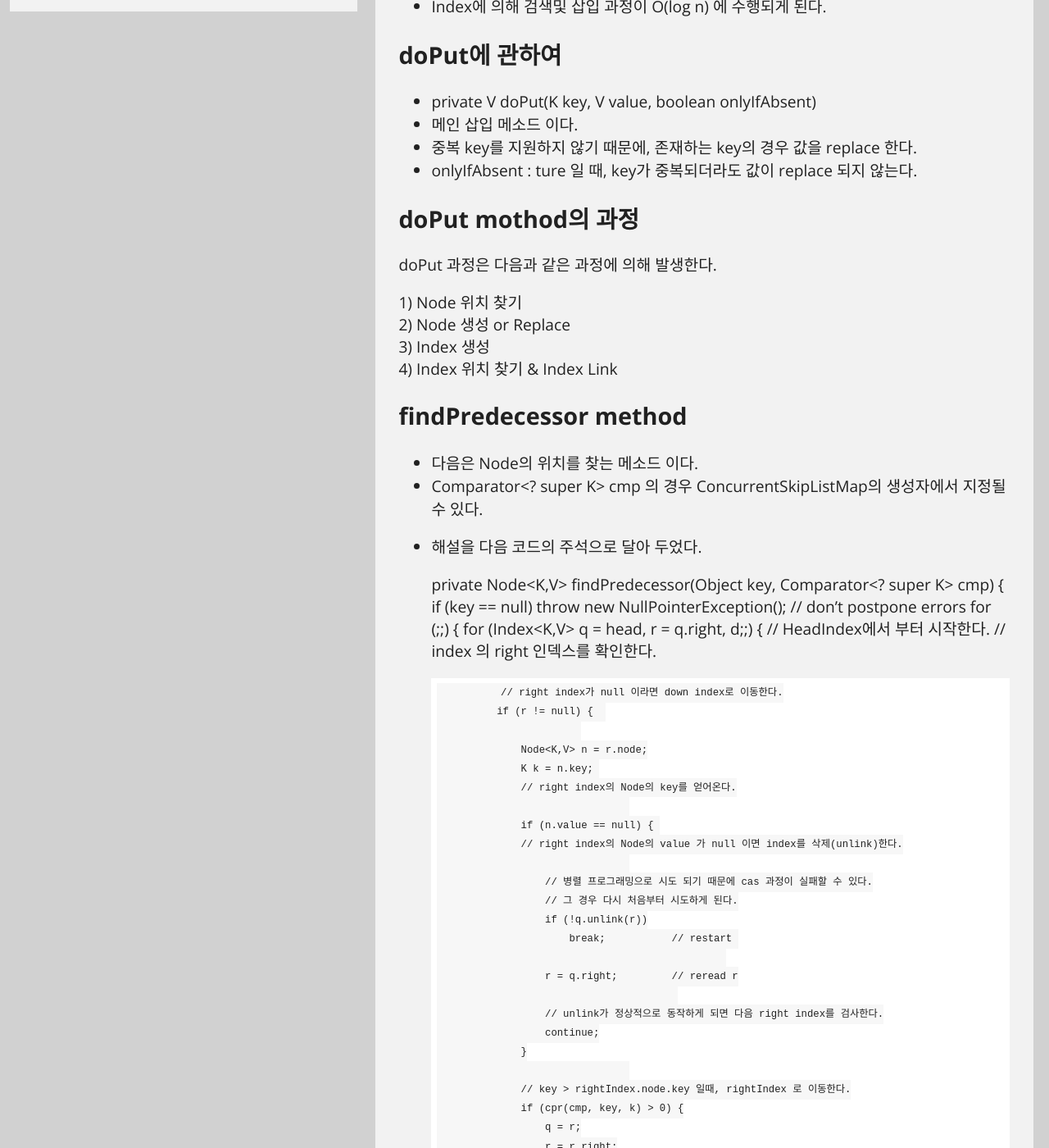
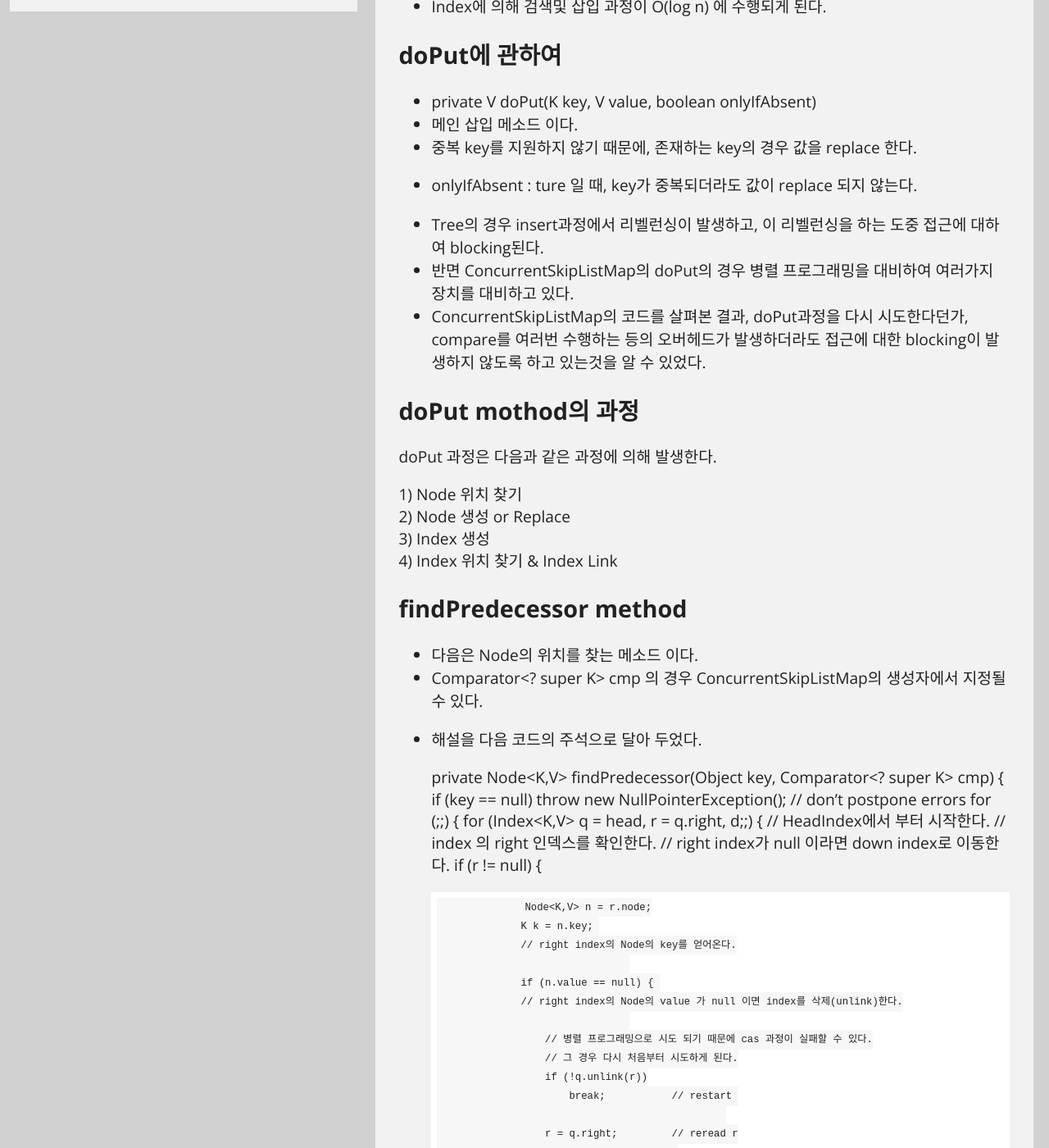
Before and after one commit to kdsr2z0/kdsr2z0.github.io, a Jekyll site: the page built from _posts/2015-03-01-java_skip_list_map_doPut.md, in a window 1280 px wide and 1400 px high, scrolled down 658 px. Shown: the whole window at 82% size. Built offline with Jekyll 4.4.1, drawn with Linux system fonts in a browser that asks for light colours; Markdown is read by kramdown in place of the engine named in the settings; comment, search, counter and statistics services are not loaded; some of the changed text lies outside the part shown.

Commit message:
포스트 수정

```diff
--- a/_posts/2015-03-01-java_skip_list_map_doPut.md
+++ b/_posts/2015-03-01-java_skip_list_map_doPut.md
@@ -40,6 +40,12 @@ doPut에 관하여
 * 중복 key를 지원하지 않기 때문에, 존재하는 key의 경우 값을 replace 한다.
 * onlyIfAbsent : ture 일 때, key가 중복되더라도 값이 replace 되지 않는다.
 
+* Tree의 경우 insert과정에서 리벨런싱이 발생하고, 이 리벨런싱을 하는 도중 접근에 대하여 blocking된다.
+* 반면 ConcurrentSkipListMap의 doPut의 경우 병렬 프로그래밍을 대비하여 여러가지 장치를 대비하고 있다.
+* ConcurrentSkipListMap의 코드를 살펴본 결과, doPut과정을 다시 시도한다던가, compare를 여러번 수행하는 등의 오버헤드가 발생하더라도 접근에 대한 blocking이 발생하지 않도록 하고 있는것을 알 수 있었다.
+
+
+
 
 doPut mothod의 과정
 ----------------
@@ -67,7 +73,6 @@ findPredecessor method
             for (Index<K,V> q = head, r = q.right, d;;) {
 				// HeadIndex에서 부터 시작한다.
 				// index 의 right 인덱스를 확인한다.
-
 				// right index가 null 이라면 down index로 이동한다.
                 if (r != null) {
 
```
Also changed, not shown: other parts of _posts/2015-03-01-java_skip_list_map_doPut.md (+8 -8 lines).
